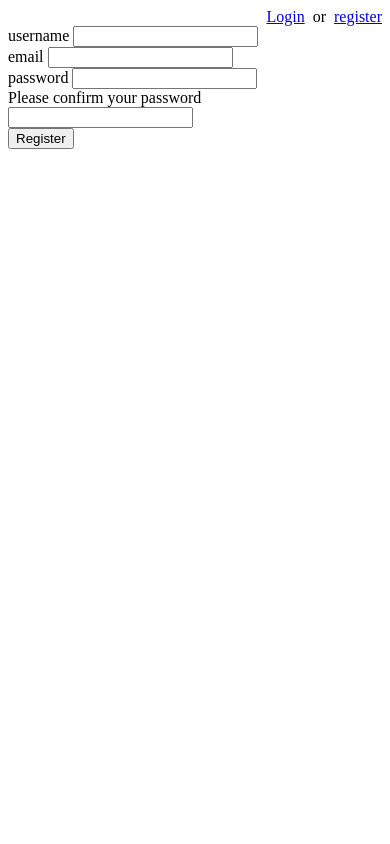
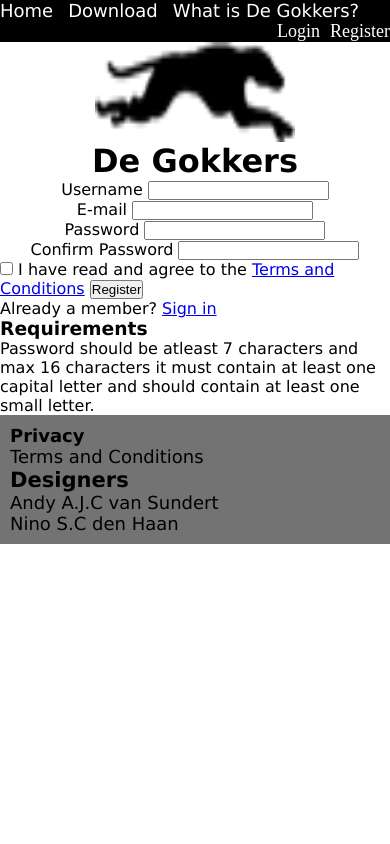
Before and after one commit to BigYikes/De-Gokkers-PHP, a PHP site: page /register.php in a window 390 px wide. Run offline with PHP 8.4, Linux system fonts and the light colour scheme.

Commit message:
Add files via upload

```diff
--- a/config.php
+++ b/config.php
@@ -8,7 +8,7 @@
 
 // Connectie met database zoals jullie gewend zijn...
 $dbHost = "localhost";
-$dbName = "login-example";
+$dbName = "users";
 $dbUser = "root";
 $dbPass = "";
 
--- a/footer.php
+++ b/footer.php
@@ -1,4 +1,31 @@
+<style>
+    *{
+        margin: 0px;
+        padding: 0px;
+    }
+    .footer-tekst{
+        background-color: #737373;
+        padding: 10px;
+    }
+    @media screen and (max-width: 800px){
+        .footer-tekst{
+            font-size: 18px;
+        }
 
+</style>
+
+<div class="container">
+    <div class="footer-tekst">
+        <h4>Privacy</h4>
+            <p>Terms and Conditions</p>
+
+        <div class="designers">
+            <h3>Designers</h3>
+                <p>Andy A.J.C van Sundert</p>
+                <p>Nino S.C den Haan</p>
+        </div>
+    </div>
+</div>
 
 </body>
 </html>
--- a/header.php
+++ b/header.php
@@ -5,17 +5,48 @@
 <!-- Even heel easy html code, omdat de focus nu op het inlogsysteem ligt en niet op fancy looks :)  -->
 <html>
 <head>
-    <title>Amo Login System homepage</title>
     <style>
         nav {
             display: flex;
-            justify-content: flex-end;
+        }
+        .container{
+            font-family: Verdana;
+        }
+        .menu a{
+            font-size: 18px;
+            color: white;
+            text-decoration: none;
+            margin-right: 10px;
+        }
+        .header{
+            background-color: black;
+            width: 100%;
+        }
+        .login a{
+            float: right;
+            font-size: 18px;
+            color: white;
+            text-decoration: none;
+            margin-left: 10px;
         }
     </style>
+
+
+
 </head>
 <body>
 <header>
     <nav>
+        <div class="header">
+            <div class="container">
+                <div class="menu">
+                    <a href="index.php">Home</a>
+                    <a href="download.php">Download</a>
+                    <a href="about.php">What is De Gokkers?</a>
+                </div>
+            </div>
+
+            <div class="login">
         <?php
         /*
          * Hier checken we of we al ooit eens een 'id' key hebben opgeslagen in de
@@ -29,8 +60,10 @@
         if ( isset($_SESSION['id']) ) {
             echo "You are currently logged in. Want to <a href='register.php'>logout?</a>";
         } else {
-            echo "<a href='login.php'>Login</a> &nbsp; or &nbsp; <a href='register.php'> register </a>";
+            echo "<a href='register.php'> Register </a> &nbsp; or &nbsp; <a href='login.php'>Login</a> ";
         }
         ?>
+            </div>
+        </div>
     </nav>
 </header>
--- a/register.php
+++ b/register.php
@@ -1,28 +1,48 @@
 <?php require 'header.php'; ?>
+<style>
+    .register{
+        text-align: center;
+    }
+</style>
+
+<div class="container">
+    <div class="register">
+        <img src="hond.png" alt="" width="200" height="100">
+        <h1>De Gokkers</h1>
 
         <form action="loginController.php" method="post">
             <input type="hidden" name="type" value="register">
             <div class="form-group">
-        <label for="username">username</label>
+                <label for="username">Username</label>
                 <input type="text" name="username" id="username">
             </div>
 
             <div class="form-group">
-        <label for="email">email</label>
+                <label for="email">E-mail</label>
                 <input type="email" name="email" id="email">
             </div>
 
             <div class="form-group">
-        <label for="password">password</label>
+                <label for="password">Password</label>
                 <input type="password" name="password" id="password">
             </div>
 
             <div class="form-group">
-        <label for="password_confirm">Please confirm your password</label>
+                <label for="password_confirm">Confirm Password</label>
                 <input type="password" name="password_confirm" id="password_confirm">
             </div>
+    </div>
 
+    <input type="checkbox" name="checkbox" value="check" id="agree" /> I have read and agree to the <a href="terms.php">Terms and Conditions</a>
     <input type="submit" value="Register">
+    <p>Already a member? <a href="login.php">Sign in</a></p>
     </form>
 
+    <div class="requirements">
+        <h3>Requirements</h3>
+        <p>Password should be atleast 7 characters and max 16 characters it must contain at least one capital letter
+            and should contain at least one small letter.</p>
+    </div>
+</div>
+
 <?php require 'footer.php'; ?>
```
Also changed, not shown: about.php (added, +23 -0 lines), download.php (added, +20 -0 lines), index.php (+28 -3 lines), login.php (+12 -3 lines), loginController.php (+142 -5 lines), logout.php (added, +12 -0 lines), terms.php (added, +38 -0 lines), hond.png (added), 1 other file. Lines whose indentation alone changed are shown as unchanged.
